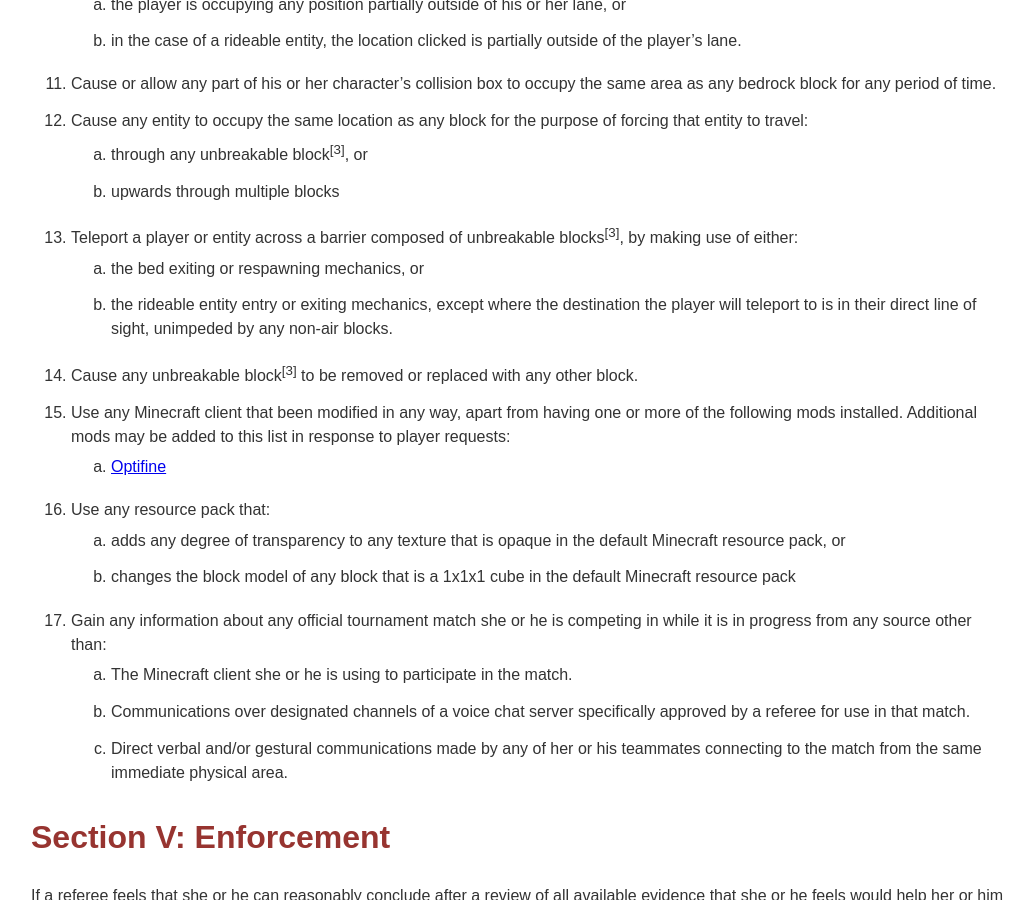
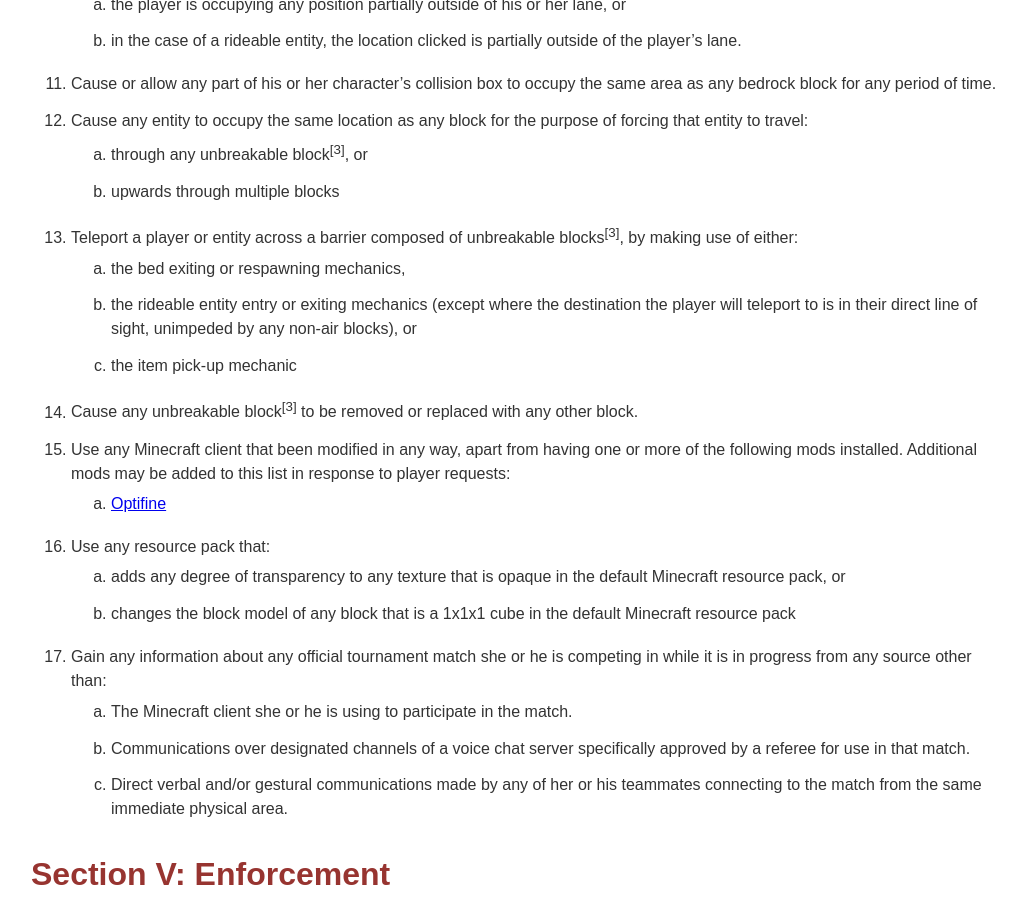
Before and after one commit to rmct/ruleset, a Jekyll site: the page built from index.md, in a window 1280 px wide and 900 px high, scrolled down 1886 px. Shown: the whole window, without its empty margins (119-1152 px from the left). Built offline with Jekyll 4.4.1, drawn with Linux system fonts in a browser that asks for light colours; some of the changed text lies outside the part shown.

Commit message:
Fix for possible wording loophole regarding collection of items through bedrock corners

```diff
--- a/index.md
+++ b/index.md
@@ -42,8 +42,9 @@ No player shall, during any official match he or she participates in, beginning
     1. through any unbreakable block<sup>[3]</sup>, or
     2. upwards through multiple blocks
 13. Teleport a player or entity across a barrier composed of unbreakable blocks<sup>[3]</sup>, by making use of either:
-    1. the bed exiting or respawning mechanics, or
-    2. the rideable entity entry or exiting mechanics, except where the destination the player will teleport to is in their direct line of sight, unimpeded by any non-air blocks.
+    1. the bed exiting or respawning mechanics,
+    2. the rideable entity entry or exiting mechanics (except where the destination the player will teleport to is in their direct line of sight, unimpeded by any non-air blocks), or
+    3. the item pick-up mechanic
 14. Cause any unbreakable block<sup>[3]</sup> to be removed or replaced with any other block.
 15. Use any Minecraft client that been modified in any way, apart from having one or more of the following mods installed. Additional mods may be added to this list in response to player requests:
     1. [Optifine](http://www.minecraftforum.net/forums/mapping-and-modding/minecraft-mods/1272953-optifine-hd-a4-fps-boost-hd-textures-aa-af-and)
```
Also changed, not shown: other parts of index.md (+1 -1 lines).
